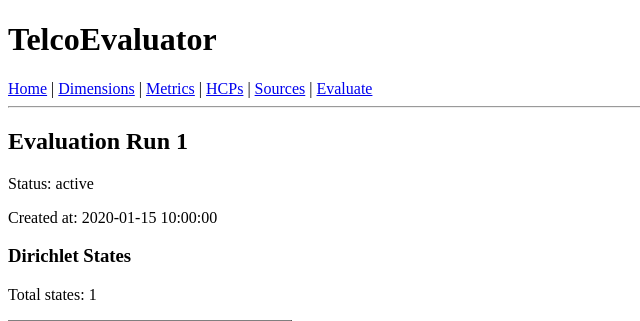
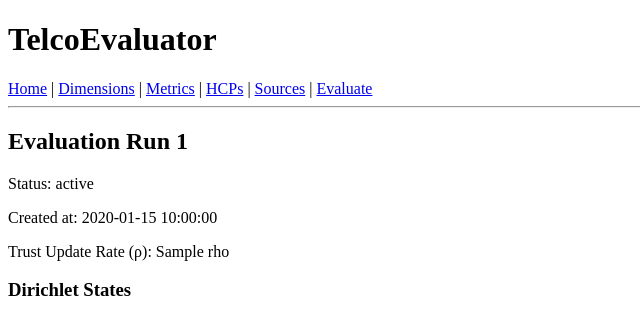
Before and after one commit to rambodpakrooh/TelcoEvaluator, a Flask app: template templates/evaluation_run_detail.html in a window 1280 px wide. Shown: the top 321 px of the page, without its empty margins (0-640 px from the left). Run offline with Flask 3, Linux system fonts and the light colour scheme; tables that the repository leaves empty hold one stand-in row (values such as "Sample post"); the template is opened without the code that fills it: values that come from a table or form of the project are taken from there, most other values are stand-ins (such as "Sample title", 1, 10 or a date in 2020); parts of the project's set-up code (start-up, migrations or seed data) failed here and were passed over.

Commit message:
final version

```diff
--- a/templates/evaluation_run_detail.html
+++ b/templates/evaluation_run_detail.html
@@ -3,6 +3,7 @@
   <h2>Evaluation Run {{ run.id }}</h2>
   <p>Status: {{ run.status }}</p>
   <p>Created at: {{ run.created_at }}</p>
+  <p>Trust Update Rate (&rho;): {{ run.rho }}</p>
 
   <h3>Dirichlet States</h3>
   <p>Total states: {{ states|length }}</p>
```
